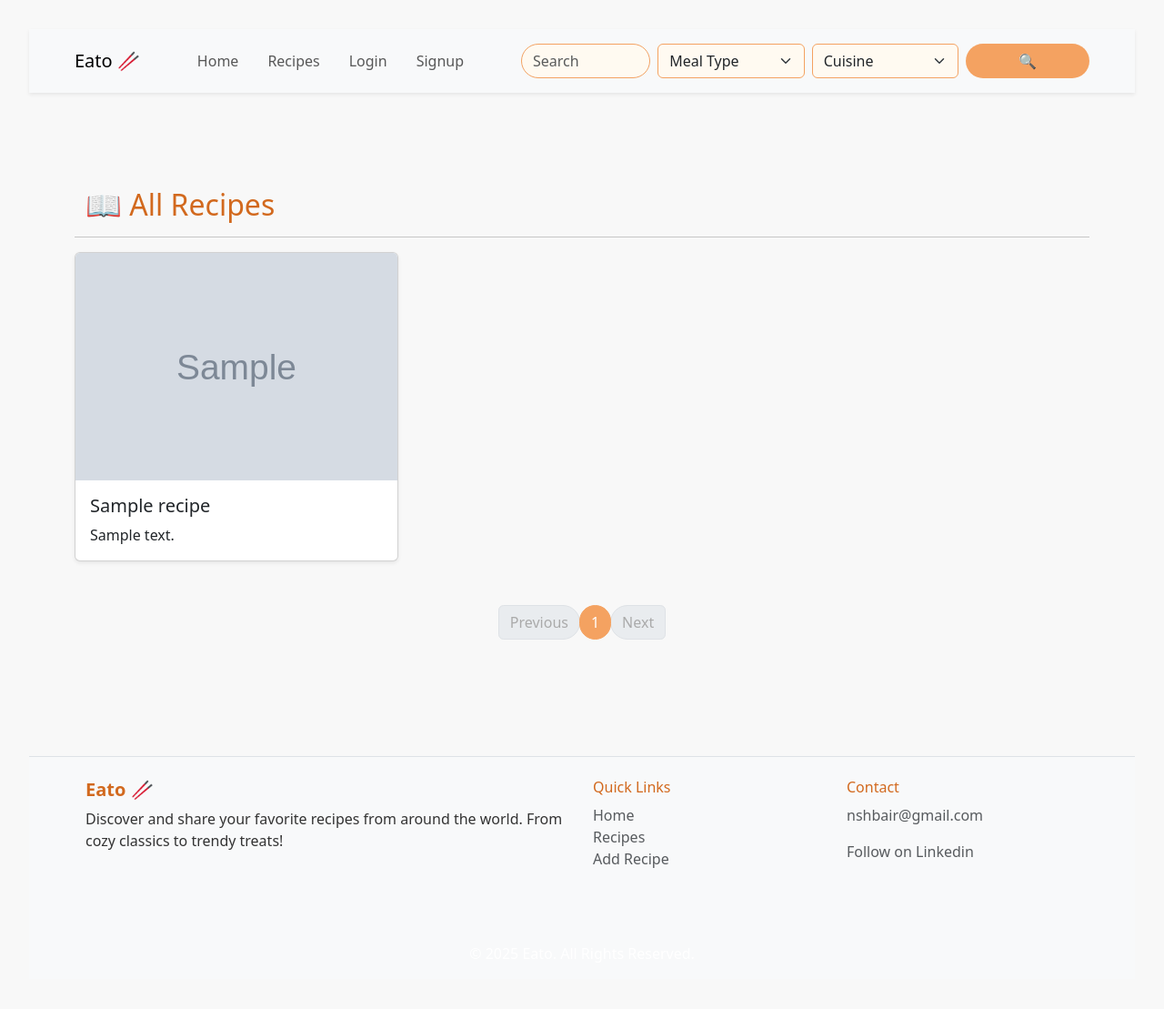
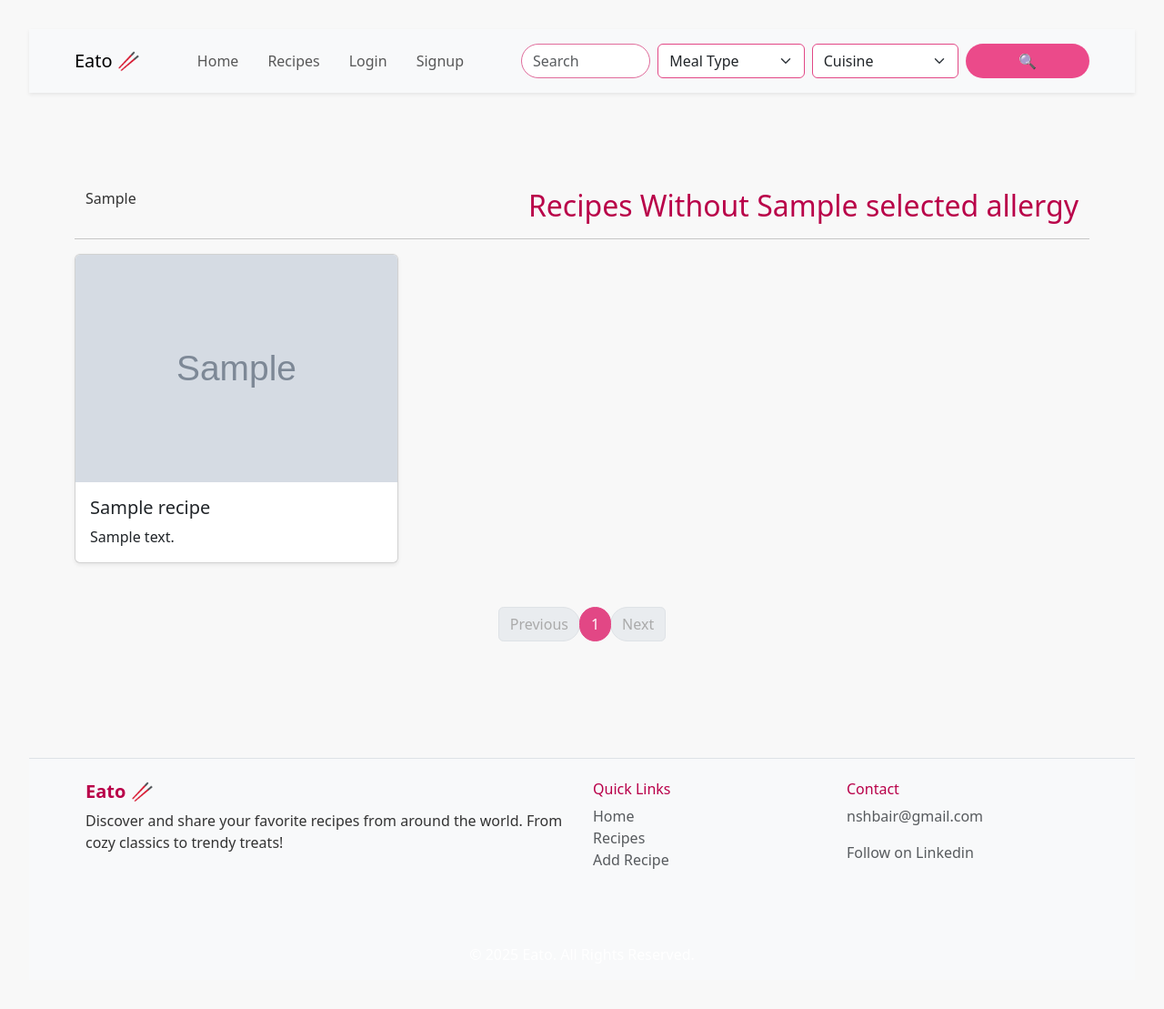
Before and after one commit to NourShbair/eato, a Django app: template templates/recipes/recipes_list.html in a window 1280 px wide. Shown: the whole page at 91% size. Before the commit the page ends 954 px from the top, so only its background shows below. Run offline with Django 3.2, Linux system fonts and the light colour scheme; the template is opened without the code that fills it: most values are stand-ins (such as "Sample title", 1, 10 or a date in 2020); grey boxes marked "Sample" are stand-in pictures; some libraries are stand-ins or nearby versions.

Commit message:
Fix bug in  allergy section

```diff
--- a/eato/settings.py
+++ b/eato/settings.py
@@ -31,7 +31,7 @@
 SECRET_KEY = 'django-insecure--u24r$koq+h+be#+oq_moxhhsf!w6e26!3wl_#uwp@bh=x$57q'
 
 # SECURITY WARNING: don't run with debug turned on in production!
-DEBUG = False
+DEBUG = True
 
 ALLOWED_HOSTS = ['.herokuapp.com', '127.0.0.1']
 
--- a/eato_app/views/home.py
+++ b/eato_app/views/home.py
@@ -57,7 +57,7 @@
 def allergy_recipes(request, allergy_id):
     allergy = get_object_or_404(AllergyTag, id=allergy_id)
     recipes = Recipe.objects.filter(allergy_tags=allergy)
-    return render(request, 'recipes_list.html', {
+    return render(request, 'recipes/recipes_list.html', {
         'recipes': recipes,
         'filter_type': f"Allergy: {allergy.name}"
     })
--- a/static/css/style.css
+++ b/static/css/style.css
@@ -4,11 +4,11 @@
 }
 
 .text-orange {
-  color: #d2691e;
+  color: #b90049;
 }
 
 .btn-foodie {
-  background-color: #f4a261;
+  background-color: #eb4a8a;
   color: white;
   border-radius: 30px;
   font-weight: 500;
@@ -151,8 +151,8 @@
 }
 
 input[type="search"] {
-  background-color: #fffaf1;
-  border: 1px solid #f4a261;
+  /* background-color: #fffaf1; */
+  border: 1px solid #e16c9b;
 }
 
 nav {
@@ -164,8 +164,8 @@
 }
 
 .form-select {
-  background-color: #fffaf1;
-  border-color: #f4a261;
+  /* background-color: #fffaf1; */
+  border-color: #e24785;
 }
 
 
@@ -182,12 +182,12 @@
 
 .page-link {
   border-radius: 20px;
-  color: #d2691e;
+  color: #b90049;
 }
 
 .page-item.active .page-link {
-  background-color: #f4a261;
-  border-color: #f4a261;
+  background-color: #e24785;
+  border-color: #e24785;
   color: white;
 }
 
--- a/templates/recipes/recipes_list.html
+++ b/templates/recipes/recipes_list.html
@@ -2,6 +2,7 @@
 {% block content %}
 <div class="container py-5">
   <div class="container mt-4 d-flex justify-content-between align-items-center">
+    <p>{{selected_allergy}}</p>
     <h2 class="text-orange mb-0">
       {% if request.GET.filter == 'mine' %}
         👨‍🍳 My Recipes
@@ -9,6 +10,8 @@
         ❤️ Liked Recipes
       {% elif request.GET.filter == 'saved' %}
         ⭐ Saved Recipes
+      {% elif selected_allergy %}
+        Recipes Without {{ selected_allergy.name }}
       {% else %}
         📖 All Recipes
       {% endif %}
```
Also changed, not shown: other parts of static/css/style.css (+12 -12 lines), eato_app/views/recipes/recipes_list.py (+18 -2 lines).
